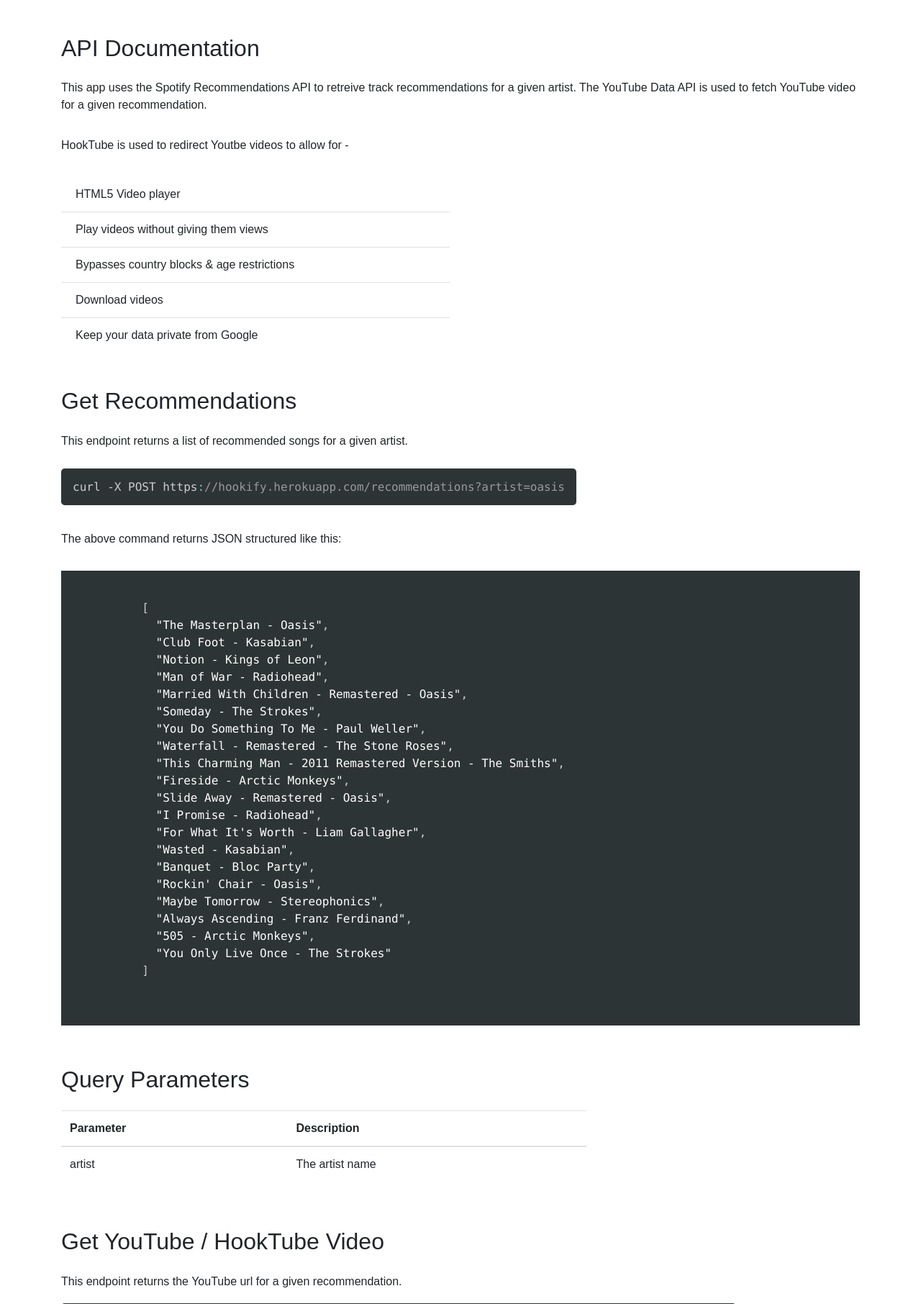
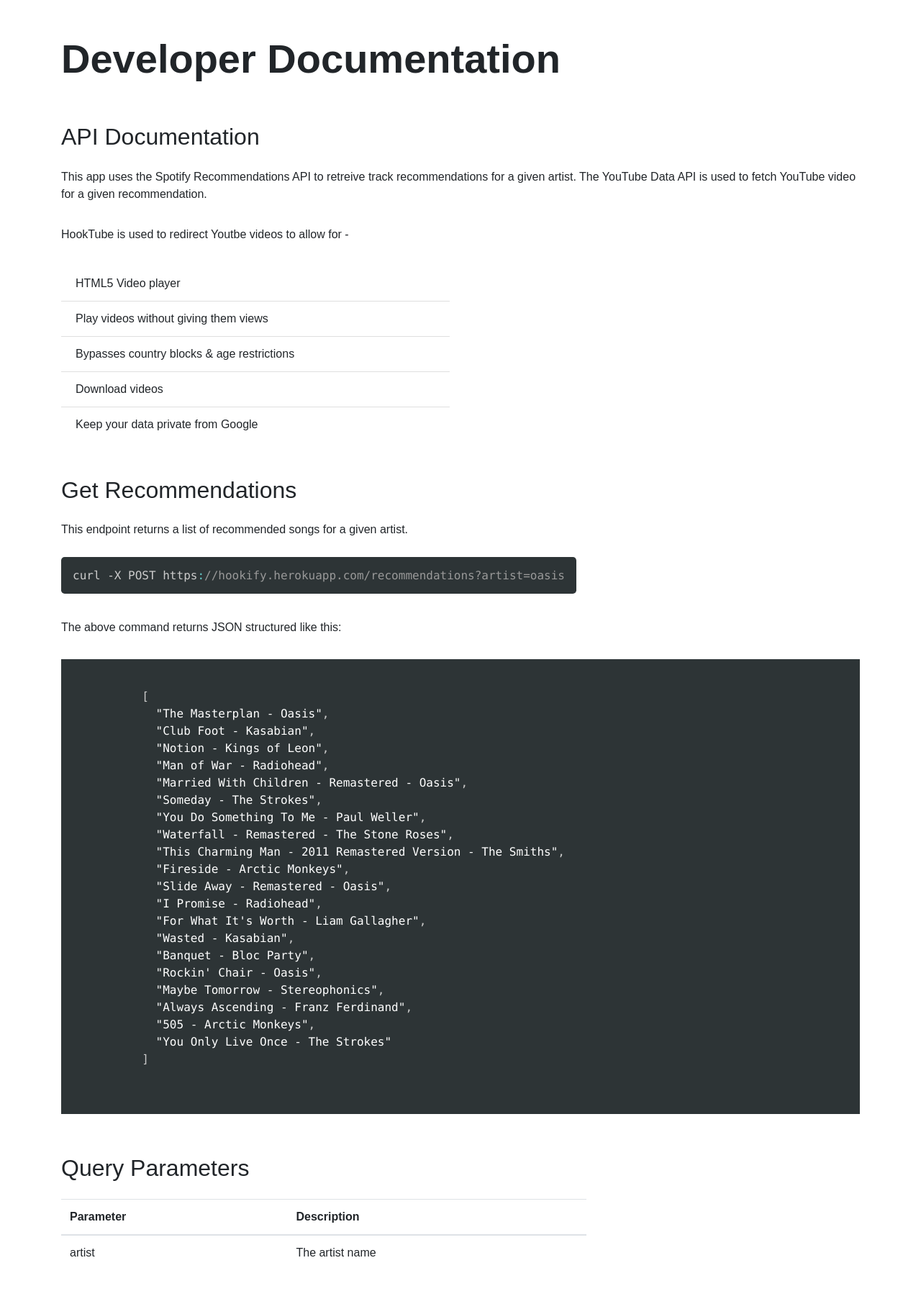
Before and after one commit to mina-gaid/hookify, a Flask app: page /developers in a window 1280 px wide. Shown: the part 56-1868 px from the top of the page at 72% size. Run offline with Flask 2, Linux system fonts and the light colour scheme; some libraries are stand-ins or nearby versions.

Commit message:
Update developers.html

```diff
--- a/templates/developers.html
+++ b/templates/developers.html
@@ -1,5 +1,14 @@
 {% extends 'base.html' %}
 {% block content %}
+
+{# Banner #}
+<div class="container">
+  <div class="row">
+    <div class="col-xl-12 col-lg-12 col-md-12 col-12">
+      <h2 class="display-4 font-weight-bold">Developer Documentation</h2>
+    </div>
+  </div>
+</div>
 
 <div class="container">
   <div class="row mt-5">
```
